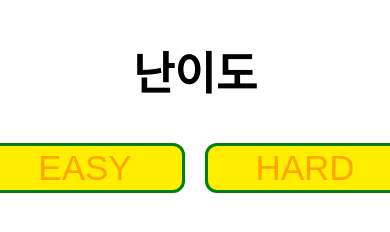
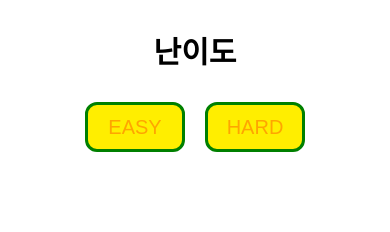
Before and after one commit to LPRS1234/wordle_0, a plain HTML site: page index.html in a window 390 px wide. Drawn offline with Linux system fonts and the light colour scheme.

Commit message:
Responsive_2

```diff
--- a/index.html
+++ b/index.html
@@ -5,6 +5,7 @@
     <meta name="viewport" content="width=device-width, initial-scale=1.0">
     <title>난이도 선택</title>
     <link rel="stylesheet" href="main.css">
+    <link rel="stylesheet" href="option.css">
 </head>
 <body>
     <div id="title">
--- /dev/null
+++ b/option.css
@@ -0,0 +1,12 @@
+@media (max-width:500px) and (max-height:900px) {
+    #title h1 {
+        font-size: 30px;
+    }
+
+    #option button {
+        font-size: 20px;
+        width: 100px;
+        height: 50px;
+        padding: 5px 10px;
+    }
+}
--- a/phone.css
+++ b/phone.css
@@ -34,4 +34,5 @@
         font-size: 15px;
         padding: 5px 10px;
     }
+
 }
```
Also changed, not shown: hard.html (+1 -0 lines), JS/hard_problems.js (line endings or trailing spaces).
